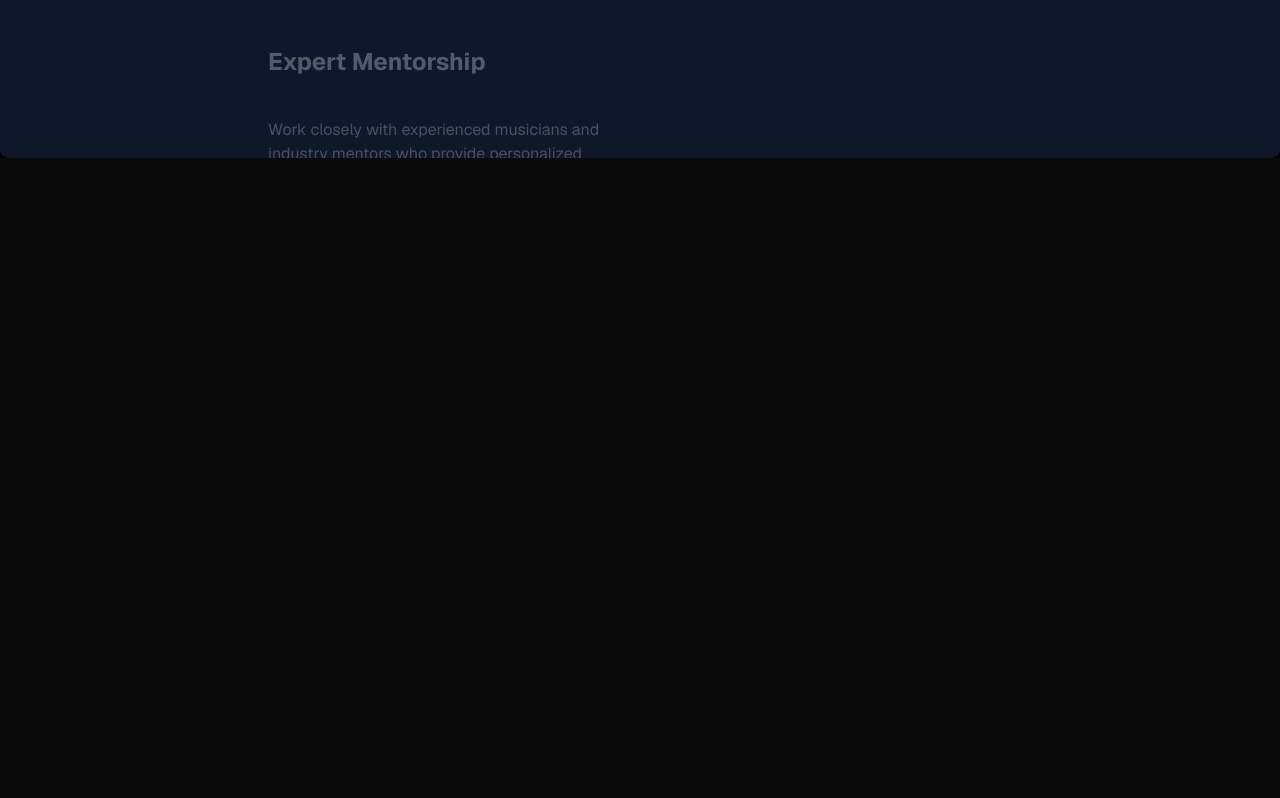
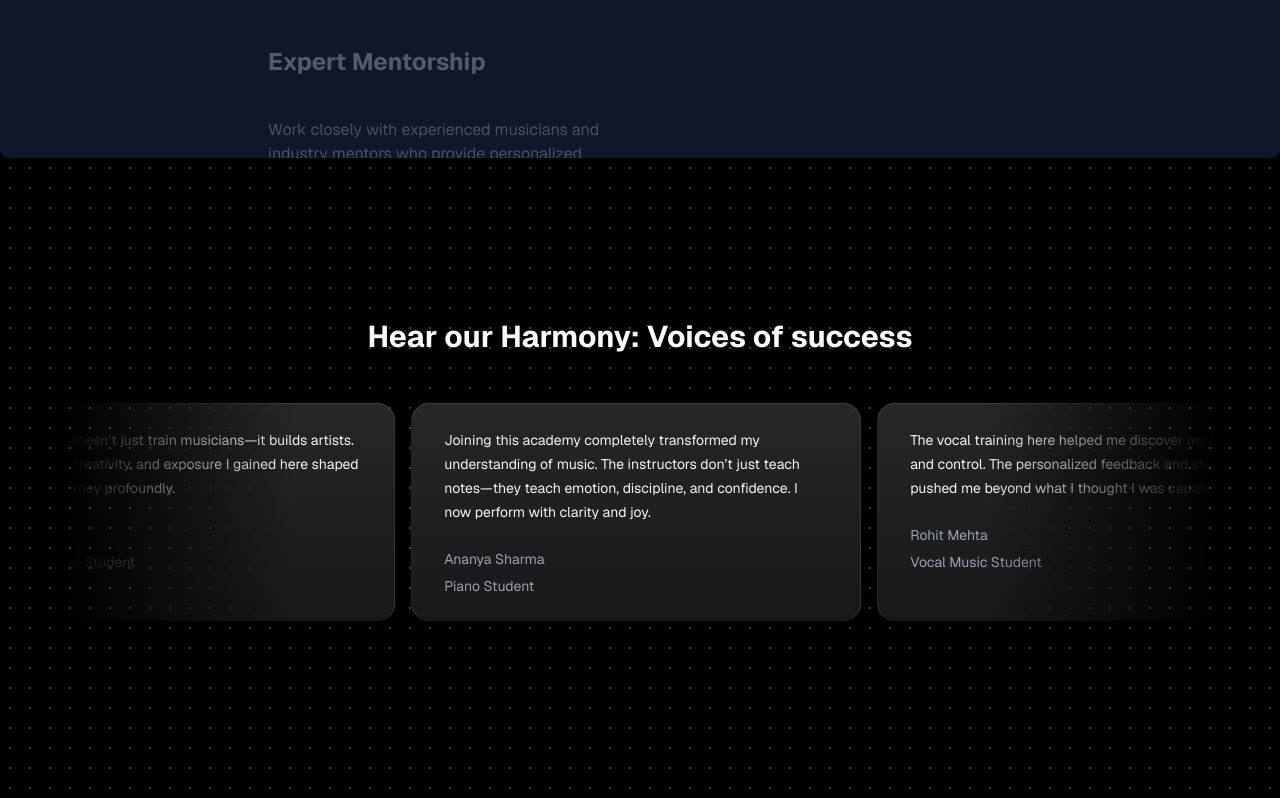
Before and after one commit to NJayantRao/Music_Academy_UI, a Next.js app: page / in a window 1280 px wide. Shown: the part 1702-2500 px from the top of the page. Before the commit the page ends 1860 px from the top, so only its background shows below. Built offline with nearby package versions, Linux system fonts and the light colour scheme.

Commit message:
added moving cards

```diff
--- a/app/globals.css
+++ b/app/globals.css
@@ -44,6 +44,8 @@
   --radius-2xl: calc(var(--radius) + 8px);
   --radius-3xl: calc(var(--radius) + 12px);
   --radius-4xl: calc(var(--radius) + 16px);
+  --animate-scroll: scroll var(--animation-duration, 40s)
+    var(--animation-direction, forwards) linear infinite;
 }
 
 :root {
@@ -123,3 +125,8 @@
     @apply bg-background text-foreground;
   }
 }
+@keyframes scroll {
+  to {
+    transform: translate(calc(-50% - 0.5rem));
+  }
+}
--- a/app/page.tsx
+++ b/app/page.tsx
@@ -1,6 +1,7 @@
 import FeaturedSection from "@/components/FeaturedSection";
 import HeroSection from "@/components/HeroSection";
 import ImpressiveSection from "@/components/ImpressiveSection";
+import MovingCards from "@/components/MovingCards";
 
 export default function Home() {
   return (
@@ -9,6 +10,7 @@
         <HeroSection />
         <FeaturedSection />
         <ImpressiveSection />
+        <MovingCards />
       </main>
     </div>
   );
--- /dev/null
+++ b/components/MovingCards.tsx
@@ -0,0 +1,65 @@
+"use client"
+
+import React from 'react'
+import { InfiniteMovingCards } from './ui/infinite-moving-cards';
+import { cn } from '@/lib/utils';
+
+const testimonials = [
+  {
+    quote:
+      "Joining this academy completely transformed my understanding of music. The instructors don’t just teach notes—they teach emotion, discipline, and confidence. I now perform with clarity and joy.",
+    name: "Ananya Sharma",
+    title: "Piano Student",
+  },
+  {
+    quote:
+      "The vocal training here helped me discover my true range and control. The personalized feedback and stage exposure pushed me beyond what I thought I was capable of.",
+    name: "Rohit Mehta",
+    title: "Vocal Music Student",
+  },
+  {
+    quote:
+      "From music theory to live performance, every class feels purposeful. The learning environment is inspiring, supportive, and deeply professional.",
+    name: "Sneha Iyer",
+    title: "Carnatic Music Student",
+  },
+  {
+    quote:
+      "As a beginner guitarist, I was nervous at first—but the mentors made learning simple and exciting. Within months, I was confidently playing complete compositions.",
+    name: "Arjun Verma",
+    title: "Guitar Student",
+  },
+  {
+    quote:
+      "This academy doesn’t just train musicians—it builds artists. The discipline, creativity, and exposure I gained here shaped my musical journey profoundly.",
+    name: "Kavya Nair",
+    title: "Advanced Violin Student",
+  },
+];
+
+const MovingCards = () => {
+  return (
+   <div className="h-[40rem] w-full dark:bg-black dark:bg-grid-white/[0.2] relative flex flex-col items-center justify-center overflow-hidden">
+     <div
+        className={cn(
+          "absolute inset-0",
+          "[background-size:20px_20px]",
+          "[background-image:radial-gradient(#d4d4d4_1px,transparent_1px)]",
+          "dark:[background-image:radial-gradient(#404040_1px,transparent_1px)]",
+        )}
+      />
+     <h2 className="text-3xl font-bold text-center mb-8 z-10">Hear our Harmony: Voices of success</h2>
+     <div className="flex justify-center w-full overflow-hidden px-4 sm:px-6 lg:px-8">
+     <div className="w-full max-w-6xl">
+      <InfiniteMovingCards
+        items={testimonials}
+        direction="right"
+        speed="normal"
+        />
+        </div>
+        </div>
+    </div>
+  )
+}
+
+export default MovingCards
--- /dev/null
+++ b/components/ui/infinite-moving-cards.tsx
@@ -0,0 +1,117 @@
+"use client";
+
+import { cn } from "@/lib/utils";
+import React, { useEffect, useState } from "react";
+
+export const InfiniteMovingCards = ({
+  items,
+  direction = "left",
+  speed = "fast",
+  pauseOnHover = true,
+  className,
+}: {
+  items: {
+    quote: string;
+    name: string;
+    title: string;
+  }[];
+  direction?: "left" | "right";
+  speed?: "fast" | "normal" | "slow";
+  pauseOnHover?: boolean;
+  className?: string;
+}) => {
+  const containerRef = React.useRef<HTMLDivElement>(null);
+  const scrollerRef = React.useRef<HTMLUListElement>(null);
+
+  useEffect(() => {
+    addAnimation();
+  }, []);
+  const [start, setStart] = useState(false);
+  function addAnimation() {
+    if (containerRef.current && scrollerRef.current) {
+      const scrollerContent = Array.from(scrollerRef.current.children);
+
+      scrollerContent.forEach((item) => {
+        const duplicatedItem = item.cloneNode(true);
+        if (scrollerRef.current) {
+          scrollerRef.current.appendChild(duplicatedItem);
+        }
+      });
+
+      getDirection();
+      getSpeed();
+      setStart(true);
+    }
+  }
+  const getDirection = () => {
+    if (containerRef.current) {
+      if (direction === "left") {
+        containerRef.current.style.setProperty(
+          "--animation-direction",
+          "forwards",
+        );
+      } else {
+        containerRef.current.style.setProperty(
+          "--animation-direction",
+          "reverse",
+        );
+      }
+    }
+  };
+  const getSpeed = () => {
+    if (containerRef.current) {
+      if (speed === "fast") {
+        containerRef.current.style.setProperty("--animation-duration", "20s");
+      } else if (speed === "normal") {
+        containerRef.current.style.setProperty("--animation-duration", "40s");
+      } else {
+        containerRef.current.style.setProperty("--animation-duration", "80s");
+      }
+    }
+  };
+  return (
+    <div
+      ref={containerRef}
+      className={cn(
+        "scroller relative z-20 max-w-7xl overflow-hidden [mask-image:linear-gradient(to_right,transparent,white_20%,white_80%,transparent)]",
+        className,
+      )}
+    >
+      <ul
+        ref={scrollerRef}
+        className={cn(
+          "flex w-max min-w-full shrink-0 flex-nowrap gap-4 py-4",
+          start && "animate-scroll",
+          pauseOnHover && "hover:[animation-play-state:paused]",
+        )}
+      >
+        {items.map((item, idx) => (
+          <li
+            className="relative w-[350px] max-w-full shrink-0 rounded-2xl border border-b-0 border-zinc-200 bg-[linear-gradient(180deg,#fafafa,#f5f5f5)] px-8 py-6 md:w-[450px] dark:border-zinc-700 dark:bg-[linear-gradient(180deg,#27272a,#18181b)]"
+            key={item.name}
+          >
+            <blockquote>
+              <div
+                aria-hidden="true"
+                className="user-select-none pointer-events-none absolute -top-0.5 -left-0.5 -z-1 h-[calc(100%_+_4px)] w-[calc(100%_+_4px)]"
+              ></div>
+              <span className="relative z-20 text-sm leading-[1.6] font-normal text-neutral-800 dark:text-gray-100">
+                {item.quote}
+              </span>
+              <div className="relative z-20 mt-6 flex flex-row items-center">
+                <span className="flex flex-col gap-1">
+                  <span className="text-sm leading-[1.6] font-normal text-neutral-500 dark:text-gray-400">
+                    {item.name}
+                  </span>
+                  <span className="text-sm leading-[1.6] font-normal text-neutral-500 dark:text-gray-400">
+                    {item.title}
+                  </span>
+                </span>
+              </div>
+            </blockquote>
+          </li>
+        ))}
+      </ul>
+    </div>
+  );
+};
```
